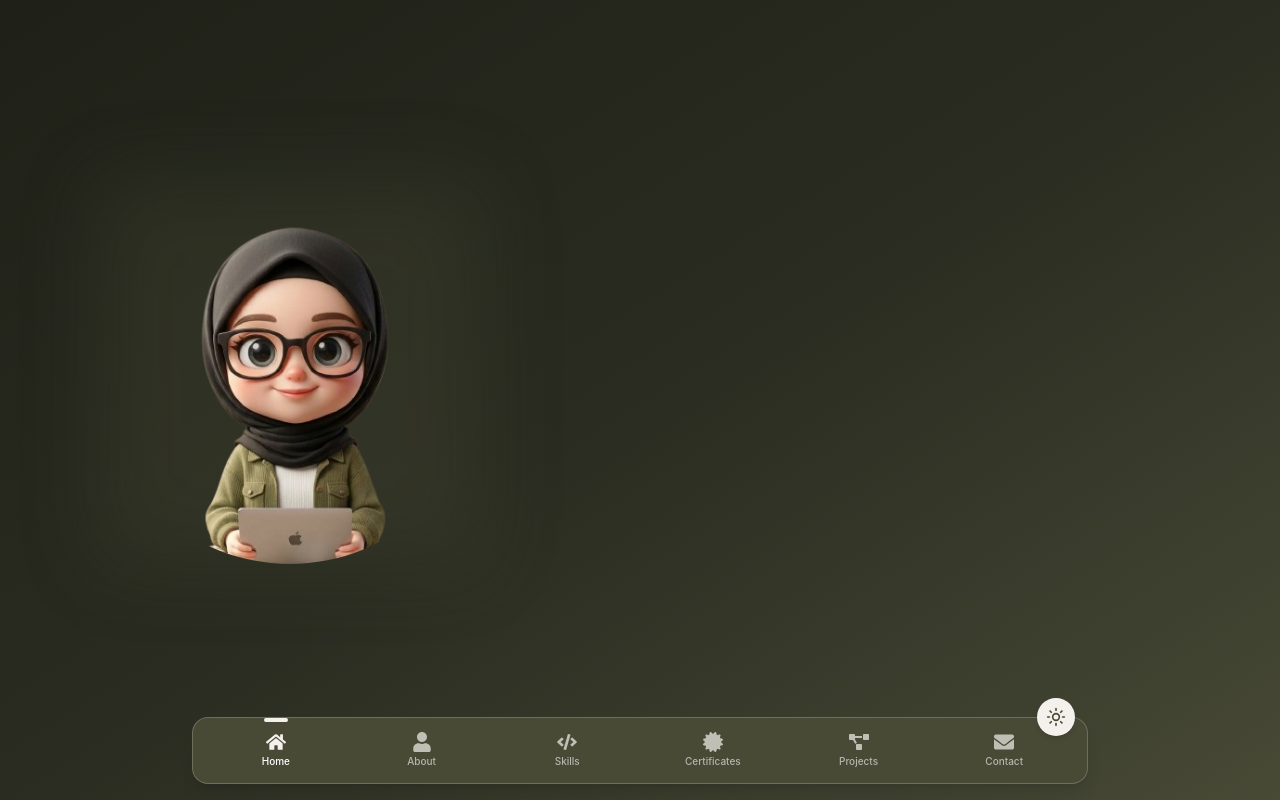
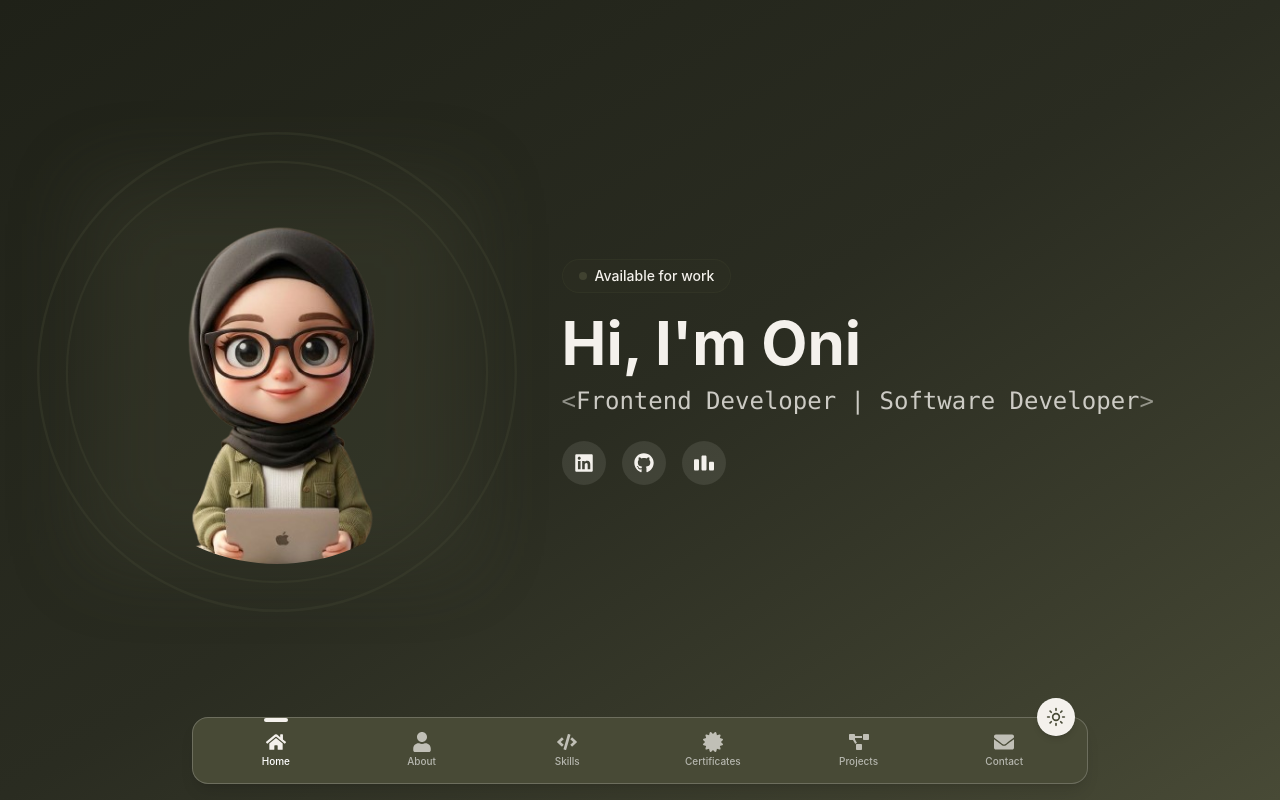
Before and after one commit to jfoni/Portfolio-Website, a React (Vite) app: page / in a window 1280 px wide. Built offline with nearby package versions, Linux system fonts and the light colour scheme.

Commit message:
update profile details and social links

```diff
--- a/src/components/Hero.jsx
+++ b/src/components/Hero.jsx
@@ -1,24 +1,23 @@
 import React from 'react'
 import {
   FaGithub,
-  FaInstagram,
-  FaTiktok,
-  FaYoutube
+  FaLinkedin
 } from 'react-icons/fa'
+import { SiCodeforces } from 'react-icons/si'
 import hero from '../assets/hero.png'
 
 const Hero = () => {
   const socialIcons = [
-    { icon: FaInstagram, alt: 'Instagram', link: '#' },
-    { icon: FaTiktok, alt: 'Tiktok', link: '#' },
-    { icon: FaGithub, alt: 'Github', link: '#' },
-    { icon: FaYoutube, alt: 'Youtube', link: '#' },
+    { icon: FaLinkedin, alt: 'LinkedIn', link: 'https://www.linkedin.com/in/jannatul-ferdous-oni-358440435/' },
+    { icon: FaGithub, alt: 'GitHub', link: 'https://github.com/jfoni' },
+    { icon: SiCodeforces, alt: 'Codeforces', link: 'https://codeforces.com/profile/jannatuloni41' },
   ]
   return (
     <section id='home' className='min-h-screen flex items-center relative overflow-hidden'>
       <div className='container mx-auto px-4 sm:px-8 lg:px-14 py-12 lg:-mt-14 relative z-10'>
         <div className='flex flex-col lg:flex-row items-center justify-between gap-12 lg:gap-16'>
 
+            {/* Left Column: Image Section */}
             <div
             className='lg:w-2/5 w-full flex justify-center'
             data-aos='fade-right'>
@@ -29,8 +28,61 @@ const Hero = () => {
                       <img src={hero} alt="hero"
                       className='w-full h-full object-cover rounded-full relative z-10 transform group-hover:scale-105 transition-transform duration-500'
                       />
+                      <div className='absolute inset-0 border-2 border-[#484A36]/30 rounded-full scale-110
+                      group-hover:scale-125 transition-transform duration-500' />
+                     <div className='absolute inset-0 border-2 border-[#484A36]/30
+                      rounded-full scale-125 group-hover:scale-150
+                      transition-transform duration-500' />
                   </div>
                 </div>
+            </div>
+
+            {/* Right Column: Text Content Section */}
+            <div
+            className='lg:w-3/5 w-full flex flex-col items-center lg:items-start text-center lg:text-left'
+            data-aos='fade-left'
+            >
+              <div className='inline-flex items-center gap-2 px-4 py-1.5 rounded-full bg-[#484A36]/10 border border-[#484A36]/20 mb-5'>
+                <span className='w-2 h-2 rounded-full bg-[#484A36] animate-pulse'/>
+                <span className='text-sm font-medium
+                dark:text-[#F4F1EC] text-[#484A36]'>
+                  Available for work
+                </span>
+              </div>
+
+              <h1 className='text-4xl sm:text-5xl lg:text-6xl
+              font-bold mb-3 dark:text-[#F4F1EC] text-[#484A36]'>
+                 Hi, I'm <span
+                  className='text-[#484A36] dark:text-[#F4F1EC]'>
+                    Oni</span>
+              </h1>
+              <h2 className='text-xl sm:text-2xl font-mono mb-4
+              dark:text-[#F4F1EC]/80 text-[#484A36]/80'>
+                <span
+                className='text-[#484A36]/50 dark:text-[#F4F1EC]/50'
+                >&lt;</span>
+                Frontend Developer | Software Developer
+                <span className='text-[#484A36]/50 dark:text-[#F4F1EC]/50'>&gt;</span>
+              </h2>
+
+              <div className='flex gap-4 mt-2'>
+                {socialIcons.map((item, index) => {
+                  const Icon = item.icon
+                  return (
+                    <a
+                      key={index}
+                      href={item.link}
+                      target='_blank'
+                      rel='noopener noreferrer'
+                      aria-label={item.alt}
+                      className='p-3 rounded-full bg-[#484A36]/10 dark:bg-[#F4F1EC]/10 text-[#484A36] dark:text-[#F4F1EC] hover:bg-[#484A36] hover:text-[#F4F1EC] dark:hover:bg-[#F4F1EC] dark:hover:text-[#484A36] transition-all duration-300'
+                    >
+                      <Icon className='text-xl' />
+                    </a>
+                  )
+                })}
+              </div>
+
             </div>
 
         </div>
```
